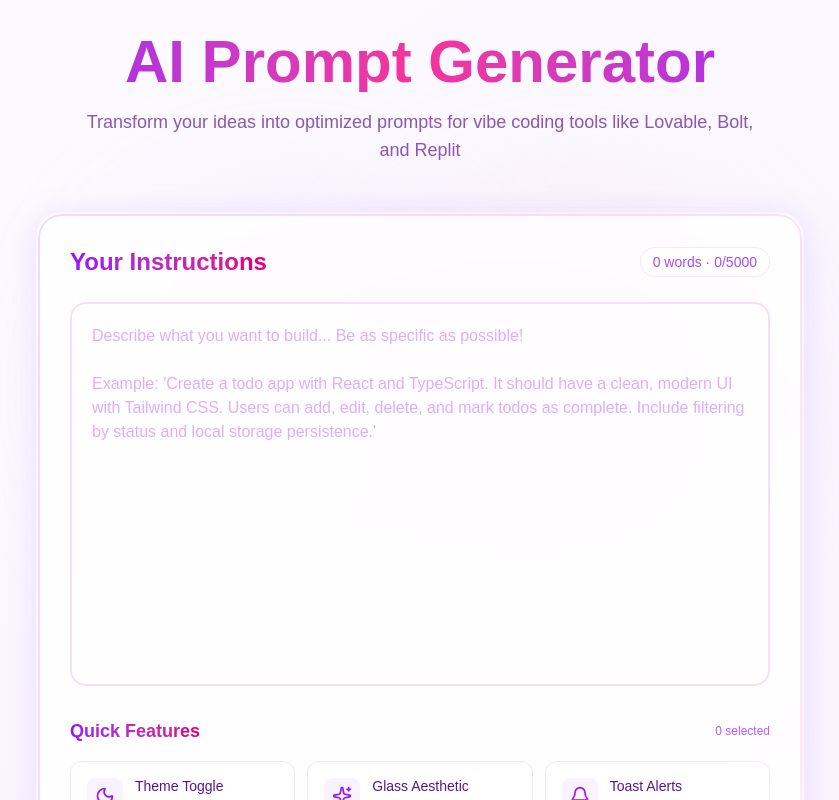
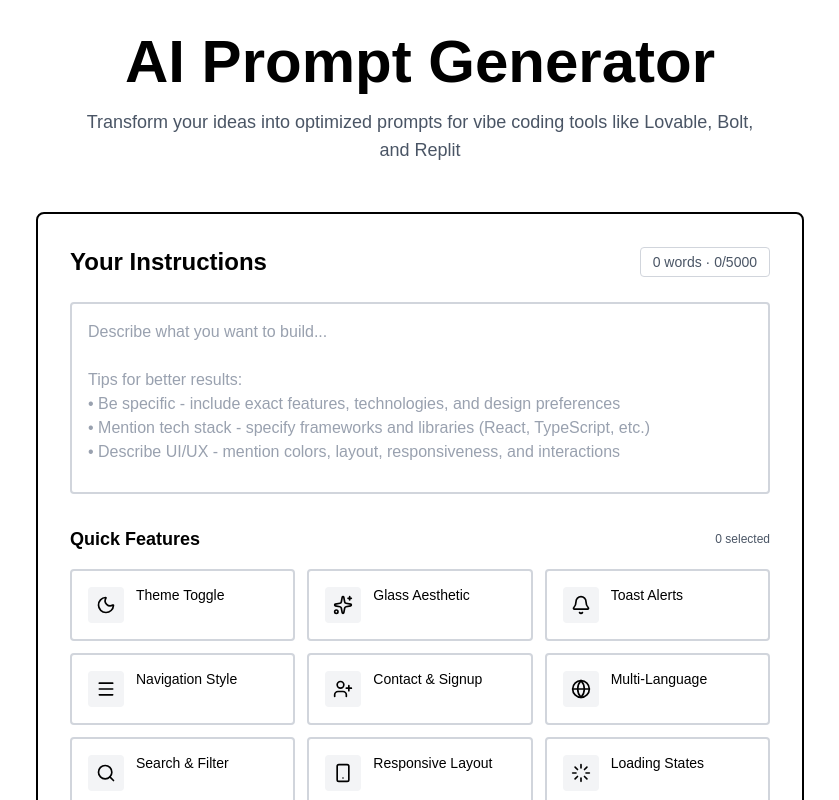
Before and after one commit to NIHAD779/prompt-generator, a Next.js app: page / in a window 1280 px wide. Shown: the top 800 px of the page, without its empty margins (220-1059 px from the left). Built offline with nearby package versions, Linux system fonts and the light colour scheme.

Commit message:
simplified ui

```diff
--- a/app/components/FeatureTags.tsx
+++ b/app/components/FeatureTags.tsx
@@ -39,12 +39,12 @@ export default function FeatureTags({
   onToggleFeature,
 }: FeatureTagsProps) {
   return (
-    <div className="mt-6 animate-fade-in">
+    <div className="mt-6">
       <div className="flex items-center justify-between mb-4">
-        <h3 className="text-lg font-semibold bg-linear-to-r from-purple-600 to-pink-600 bg-clip-text text-transparent">
+        <h3 className="text-lg font-semibold text-black">
           Quick Features
         </h3>
-        <span className="text-xs text-purple-600/70">
+        <span className="text-xs text-gray-600">
           {selectedFeatures.length} selected
         </span>
       </div>
@@ -59,25 +59,24 @@ export default function FeatureTags({
               key={feature.id}
               onClick={() => onToggleFeature(feature.id)}
               className={`
-                relative group p-4 rounded-xl transition-all duration-300 text-left
+                p-4 rounded border-2 text-left
                 ${
                   isSelected
-                    ? 'bg-gradient-to-r from-purple-500 to-pink-500 text-white shadow-lg shadow-purple-500/30'
-                    : 'glass border-2 border-purple-300/40 text-purple-900 hover:border-purple-400/60'
+                    ? 'bg-black text-white border-black'
+                    : 'bg-white text-black border-gray-300 hover:border-black'
                 }
-                hover:scale-105 active:scale-95
               `}
               title={feature.description}
             >
               <div className="flex items-start gap-3">
                 <div className={`
-                  flex-shrink-0 p-2 rounded-lg transition-colors
-                  ${isSelected ? 'bg-white/20' : 'bg-purple-100/50'}
+                  flex-shrink-0 p-2 rounded
+                  ${isSelected ? 'bg-white/20' : 'bg-gray-100'}
                 `}>
                   {IconComponent && (
                     <IconComponent
                       size={20}
-                      className={isSelected ? 'text-white' : 'text-purple-600'}
+                      className={isSelected ? 'text-white' : 'text-black'}
                     />
                   )}
                 </div>
@@ -86,12 +85,6 @@ export default function FeatureTags({
                   <div className="font-medium text-sm leading-tight">
                     {feature.name}
                   </div>
-                  {/* Show description on hover for unselected items */}
-                  {!isSelected && (
-                    <div className="text-xs text-purple-600/70 mt-1 opacity-0 group-hover:opacity-100 transition-opacity">
-                      {feature.description}
-                    </div>
-                  )}
                 </div>
 
                 {/* Checkmark for selected items */}
@@ -107,7 +100,7 @@ export default function FeatureTags({
       </div>
 
       {/* Helper text */}
-      <p className="text-xs text-purple-600/60 mt-3 text-center">
+      <p className="text-xs text-gray-500 mt-3 text-center">
         Select features to automatically add them to your prompt
       </p>
     </div>
--- a/app/globals.css
+++ b/app/globals.css
@@ -1,14 +1,8 @@
 @import "tailwindcss";
 
 :root {
-  --background: #fafafa;
-  --foreground: #1a1a2e;
-  --purple-light: #e9d5ff;
-  --purple-medium: #c084fc;
-  --purple-dark: #9333ea;
-  --pink-light: #fce7f3;
-  --pink-medium: #f9a8d4;
-  --lavender: #f3e8ff;
+  --background: #ffffff;
+  --foreground: #000000;
 }
 
 @theme inline {
@@ -25,211 +19,6 @@ body {
   overflow-x: hidden;
 }
 
-/* Animated Gradient Background */
-@keyframes gradient-shift {
-  0% {
-    background-position: 0% 50%;
-  }
-  50% {
-    background-position: 100% 50%;
-  }
-  100% {
-    background-position: 0% 50%;
-  }
-}
-
-@keyframes float {
-  0%, 100% {
-    transform: translateY(0px) translateX(0px);
-  }
-  33% {
-    transform: translateY(-20px) translateX(10px);
-  }
-  66% {
-    transform: translateY(10px) translateX(-10px);
-  }
-}
-
-@keyframes float-delayed {
-  0%, 100% {
-    transform: translateY(0px) translateX(0px);
-  }
-  33% {
-    transform: translateY(15px) translateX(-15px);
-  }
-  66% {
-    transform: translateY(-10px) translateX(15px);
-  }
-}
-
-@keyframes glow-pulse {
-  0%, 100% {
-    box-shadow: 0 0 20px rgba(167, 139, 250, 0.3), 0 0 40px rgba(192, 132, 252, 0.2);
-  }
-  50% {
-    box-shadow: 0 0 30px rgba(167, 139, 250, 0.5), 0 0 60px rgba(192, 132, 252, 0.3);
-  }
-}
-
-@keyframes fade-in {
-  from {
-    opacity: 0;
-    transform: translateY(20px);
-  }
-  to {
-    opacity: 1;
-    transform: translateY(0);
-  }
-}
-
-@keyframes slide-up {
-  from {
-    opacity: 0;
-    transform: translateY(30px);
-  }
-  to {
-    opacity: 1;
-    transform: translateY(0);
-  }
-}
-
-@keyframes scale-in {
-  from {
-    opacity: 0;
-    transform: scale(0.95);
-  }
-  to {
-    opacity: 1;
-    transform: scale(1);
-  }
-}
-
-@keyframes shimmer {
-  0% {
-    background-position: -1000px 0;
-  }
-  100% {
-    background-position: 1000px 0;
-  }
-}
-
-@keyframes shimmer-border {
-  0% {
-    background-position: 0% 50%;
-  }
-  50% {
-    background-position: 100% 50%;
-  }
-  100% {
-    background-position: 0% 50%;
-  }
-}
-
-@keyframes shine-sweep {
-  0% {
-    transform: translateX(-100%) rotate(45deg);
-  }
-  100% {
-    transform: translateX(400%) rotate(45deg);
-  }
-}
-
-/* Custom Utility Classes */
-.animate-gradient {
-  background-size: 200% 200%;
-  animation: gradient-shift 8s ease infinite;
-}
-
-.animate-float {
-  animation: float 6s ease-in-out infinite;
-}
-
-.animate-float-delayed {
-  animation: float-delayed 8s ease-in-out infinite;
-}
-
-.animate-glow-pulse {
-  animation: glow-pulse 3s ease-in-out infinite;
-}
-
-.animate-fade-in {
-  animation: fade-in 0.6s ease-out forwards;
-}
-
-.animate-slide-up {
-  animation: slide-up 0.8s ease-out forwards;
-}
-
-.animate-scale-in {
-  animation: scale-in 0.5s ease-out forwards;
-}
-
-/* Glassmorphism */
-.glass {
-  background: rgba(255, 255, 255, 0.7);
-  backdrop-filter: blur(20px);
-  border: 1px solid rgba(192, 132, 252, 0.2);
-}
-
-.glass-light {
-  background: rgba(255, 255, 255, 0.8);
-  backdrop-filter: blur(20px);
-  border: 2px solid transparent;
-  background-clip: padding-box;
-  position: relative;
-}
-
-.glass-light::before {
-  content: '';
-  position: absolute;
-  inset: 0;
-  border-radius: inherit;
-  padding: 2px;
-  background: linear-gradient(135deg, #e9d5ff, #fce7f3, #e9d5ff);
-  background-size: 200% 200%;
-  -webkit-mask: linear-gradient(#fff 0 0) content-box, linear-gradient(#fff 0 0);
-  -webkit-mask-composite: xor;
-  mask-composite: exclude;
-  animation: shimmer-border 3s ease infinite;
-  pointer-events: none;
-}
-
-/* Glow Effects */
-.glow-purple-light {
-  box-shadow: 0 10px 40px rgba(192, 132, 252, 0.15), 0 0 20px rgba(233, 213, 255, 0.3);
-}
-
-.glow-pink-light {
-  box-shadow: 0 10px 40px rgba(249, 168, 212, 0.15), 0 0 20px rgba(252, 231, 243, 0.3);
-}
-
-.glow-hover-light:hover {
-  box-shadow: 0 15px 50px rgba(192, 132, 252, 0.25), 0 0 30px rgba(233, 213, 255, 0.4);
-  transition: box-shadow 0.3s ease;
-}
-
-/* Shine Effect */
-.shine-effect {
-  position: relative;
-  overflow: hidden;
-}
-
-.shine-effect::after {
-  content: '';
-  position: absolute;
-  top: -50%;
-  left: -50%;
-  width: 40%;
-  height: 200%;
-  background: linear-gradient(
-    90deg,
-    transparent,
-    rgba(255, 255, 255, 0.5),
-    transparent
-  );
-  animation: shine-sweep 3s ease-in-out infinite;
-}
-
 /* Custom Scrollbar */
 ::-webkit-scrollbar {
   width: 8px;
@@ -237,23 +26,14 @@ body {
 }
 
 ::-webkit-scrollbar-track {
-  background: rgba(10, 10, 15, 0.5);
+  background: #f5f5f5;
 }
 
 ::-webkit-scrollbar-thumb {
-  background: linear-gradient(to bottom, #a78bfa, #c084fc);
+  background: #000000;
   border-radius: 4px;
 }
 
 ::-webkit-scrollbar-thumb:hover {
-  background: linear-gradient(to bottom, #c084fc, #e879f9);
+  background: #333333;
 }
-
-/* Smooth Transitions */
-.transition-smooth {
-  transition: all 0.3s cubic-bezier(0.4, 0, 0.2, 1);
-}
-
-.transition-bounce {
-  transition: all 0.4s cubic-bezier(0.68, -0.55, 0.265, 1.55);
-}
--- a/app/page.tsx
+++ b/app/page.tsx
@@ -3,6 +3,7 @@
 import { useState } from 'react';
 import type { GeneratePromptResponse } from '@/lib/types';
 import FeatureTags from './components/FeatureTags';
+import ReactMarkdown from 'react-markdown';
 
 export default function Home() {
   const [userInstructions, setUserInstructions] = useState('');
@@ -71,28 +72,25 @@ export default function Home() {
     }
   };
 
+  const handleReset = () => {
+    setGeneratedPrompt('');
+    setCopySuccess(false);
+    setSelectedFeatures([]);
+    setUserInstructions('');
+  };
+
   const wordCount = userInstructions.trim().split(/\s+/).filter(Boolean).length;
   const charCount = userInstructions.length;
 
   return (
-    <div className="min-h-screen relative overflow-hidden">
-      {/* Animated Background */}
-      <div className="fixed inset-0 bg-linear-to-br from-white via-purple-50 to-pink-50 animate-gradient"></div>
-
-      {/* Floating Orbs */}
-      <div className="fixed inset-0 overflow-hidden pointer-events-none">
-        <div className="absolute top-1/4 left-1/4 w-96 h-96 bg-purple-200/30 rounded-full blur-3xl animate-float"></div>
-        <div className="absolute bottom-1/4 right-1/4 w-96 h-96 bg-pink-200/30 rounded-full blur-3xl animate-float-delayed"></div>
-        <div className="absolute top-1/2 right-1/3 w-64 h-64 bg-lavender-200/30 rounded-full blur-3xl animate-float" style={{animationDelay: '2s'}}></div>
-      </div>
-
-      <div className="container mx-auto px-4 py-8 max-w-4xl relative z-10">
+    <div className="min-h-screen bg-white">
+      <div className="container mx-auto px-4 py-8 max-w-4xl">
         {/* Header */}
-        <header className="text-center mb-12 animate-fade-in">
-          <h1 className="text-5xl md:text-6xl font-bold bg-linear-to-r from-purple-600 via-pink-500 to-purple-600 bg-clip-text text-transparent mb-4">
+        <header className="text-center mb-12">
+          <h1 className="text-5xl md:text-6xl font-bold text-black mb-4">
             AI Prompt Generator
           </h1>
-          <p className="text-base md:text-lg text-purple-900/70 max-w-2xl mx-auto">
+          <p className="text-base md:text-lg text-gray-600 max-w-2xl mx-auto">
             Transform your ideas into optimized prompts for vibe coding tools like Lovable, Bolt, and Replit
           </p>
         </header>
@@ -101,12 +99,12 @@ export default function Home() {
         <div className="max-w-3xl mx-auto">
           {/* State 1: Input Form (show when no prompt and not loading) */}
           {!isLoading && !generatedPrompt && (
-            <div className="glass-light rounded-3xl shadow-2xl p-8 glow-purple-light transition-smooth shine-effect animate-fade-in">
+            <div className="border-2 border-black rounded-lg p-8">
               <div className="flex justify-between items-center mb-6">
-                <h2 className="text-2xl font-semibold bg-linear-to-r from-purple-600 to-pink-600 bg-clip-text text-transparent">
+                <h2 className="text-2xl font-semibold text-black">
                   Your Instructions
                 </h2>
-                <div className="text-sm text-purple-700/70 px-3 py-1 rounded-full glass">
+                <div className="text-sm text-gray-600 px-3 py-1 border border-gray-300 rounded">
                   {wordCount} words · {charCount}/5000
                 </div>
               </div>
@@ -114,10 +112,13 @@ export default function Home() {
               <textarea
                 value={userInstructions}
                 onChange={(e) => setUserInstructions(e.target.value)}
-                placeholder="Describe what you want to build... Be as specific as possible!
+                placeholder="Describe what you want to build...
 
-Example: 'Create a todo app with React and TypeScript. It should have a clean, modern UI with Tailwind CSS. Users can add, edit, delete, and mark todos as complete. Include filtering by status and local storage persistence.'"
-                className="w-full h-96 p-5 rounded-2xl resize-none bg-white/50 border-2 border-purple-300/40 text-purple-900 placeholder-purple-400/60 focus:outline-none focus:border-purple-500/60 focus:ring-2 focus:ring-purple-300/50 transition-smooth"
+Tips for better results:
+• Be specific - include exact features, technologies, and design preferences
+• Mention tech stack - specify frameworks and libraries (React, TypeScript, etc.)
+• Describe UI/UX - mention colors, layout, responsiveness, and interactions"
+                className="w-full h-48 p-4 rounded border-2 border-gray-300 resize-none bg-white text-black placeholder-gray-400 focus:outline-none focus:border-black"
                 maxLength={5000}
               />
 
@@ -129,15 +130,13 @@ Example: 'Create a todo app with React and TypeScript. It should have a clean, m
               <button
                 onClick={handleGenerate}
                 disabled={isLoading || !userInstructions.trim()}
-                className="w-full mt-6 bg-linear-to-r from-purple-500 via-pink-500 to-purple-600 text-white font-semibold py-4 px-6 rounded-2xl disabled:opacity-40 disabled:cursor-not-allowed transition-smooth hover:scale-[1.02] hover:shadow-[0_20px_50px_rgba(192,132,252,0.4)] active:scale-[0.98] shine-effect"
+                className="w-full mt-6 bg-black text-white font-semibold py-4 px-6 rounded disabled:opacity-40 disabled:cursor-not-allowed hover:bg-gray-800"
               >
-                <span className="flex items-center justify-center gap-2">
-                  ✨ Generate Optimized Prompt
-                </span>
+                Generate Optimized Prompt
               </button>
 
               {error && (
-                <div className="mt-4 p-4 glass-light border-2 border-red-400/40 rounded-2xl text-red-700 animate-scale-in">
+                <div className="mt-4 p-4 border-2 border-red-500 rounded text-red-700">
                   {error}
                 </div>
               )}
@@ -146,25 +145,35 @@ Example: 'Create a todo app with React and TypeScript. It should have a clean, m
 
           {/* State 2: Loading (show when loading) */}
           {isLoading && (
-            <div className="glass-light rounded-3xl shadow-2xl p-8 glow-purple-light min-h-[600px] flex items-center justify-center animate-fade-in">
+            <div className="border-2 border-black rounded-lg p-8 min-h-[600px] flex items-center justify-center">
               <div className="text-center">
-                <div className="inline-block animate-spin rounded-full h-16 w-16 border-4 border-purple-500 border-t-transparent mb-6" style={{boxShadow: '0 0 30px rgba(192, 132, 252, 0.3)'}}></div>
-                <p className="text-xl text-purple-700 font-medium">Crafting your perfect prompt...</p>
-                <p className="text-sm text-purple-600/60 mt-2">This may take a few moments</p>
+                <div className="inline-block animate-spin rounded-full h-16 w-16 border-4 border-black border-t-transparent mb-6"></div>
+                <p className="text-xl text-black font-medium">Crafting your perfect prompt...</p>
+                <p className="text-sm text-gray-600 mt-2">This may take a few moments</p>
               </div>
             </div>
           )}
 
           {/* State 3: Result (show when prompt is generated) */}
           {!isLoading && generatedPrompt && (
-            <div className="glass-light rounded-3xl shadow-2xl p-8 glow-purple-light transition-smooth shine-effect animate-fade-in">
+            <div className="border-2 border-black rounded-lg p-8">
               <div className="flex justify-between items-center mb-6">
-                <h2 className="text-2xl font-semibold bg-linear-to-r from-purple-600 to-pink-600 bg-clip-text text-transparent">
+                <h2 className="text-2xl font-semibold text-black">
                   Generated Prompt
                 </h2>
+                <div className="flex gap-2">
+                  <button
+                    onClick={handleReset}
+                    className="flex items-center gap-2 px-4 py-2 bg-white hover:bg-gray-100 text-black border-2 border-black rounded text-sm font-medium"
+                  >
+                    <svg className="w-4 h-4" fill="none" stroke="currentColor" viewBox="0 0 24 24">
+                      <path strokeLinecap="round" strokeLinejoin="round" strokeWidth={2} d="M4 4v5h.582m15.356 2A8.001 8.001 0 004.582 9m0 0H9m11 11v-5h-.581m0 0a8.003 8.003 0 01-15.357-2m15.357 2H15" />
+                    </svg>
+                    Reset
+                  </button>
                   <button
                     onClick={handleCopyToClipboard}
-                  className="flex items-center gap-2 px-4 py-2 bg-linear-to-r from-green-500 to-emerald-600 hover:from-green-600 hover:to-emerald-700 text-white rounded-xl transition-smooth text-sm font-medium hover:scale-105 active:scale-95 shadow-lg hover:shadow-[0_10px_30px_rgba(74,222,128,0.3)]"
+                    className="flex items-center gap-2 px-4 py-2 bg-black hover:bg-gray-800 text-white rounded text-sm font-medium"
                   >
                     {copySuccess ? (
                       <>
@@ -183,11 +192,10 @@ Example: 'Create a todo app with React and TypeScript. It should have a clean, m
                     )}
                   </button>
                 </div>
+              </div>
 
-              <div className="bg-white/50 rounded-2xl p-5 min-h-[400px] max-h-[500px] overflow-y-auto border-2 border-purple-300/40">
-                <pre className="whitespace-pre-wrap text-sm text-purple-900 font-mono leading-relaxed">
-                  {generatedPrompt}
-                </pre>
+              <div className="bg-white rounded border-2 border-gray-300 p-5 min-h-[400px] max-h-[500px] overflow-y-auto prose prose-sm max-w-none">
+                <ReactMarkdown>{generatedPrompt}</ReactMarkdown>
               </div>
 
               <button
@@ -197,39 +205,12 @@ Example: 'Create a todo app with React and TypeScript. It should have a clean, m
                   setError('');
                   setSelectedFeatures([]);
                 }}
-                className="w-full mt-6 bg-linear-to-r from-purple-500 via-pink-500 to-purple-600 text-white font-semibold py-4 px-6 rounded-2xl transition-smooth hover:scale-[1.02] hover:shadow-[0_20px_50px_rgba(192,132,252,0.4)] active:scale-[0.98]"
+                className="w-full mt-6 bg-black text-white font-semibold py-4 px-6 rounded hover:bg-gray-800"
               >
-                ✨ Generate New Prompt
+                Generate New Prompt
               </button>
             </div>
           )}
-        </div>
-
-        {/* Info Section */}
-        <div className="mt-12 max-w-3xl mx-auto glass-light rounded-3xl shadow-2xl p-8 glow-purple-light shine-effect animate-slide-up" style={{animationDelay: '0.4s'}}>
-          <h3 className="text-xl font-semibold bg-linear-to-r from-purple-600 to-pink-600 bg-clip-text text-transparent mb-6">
-            💡 Tips for Better Results
-          </h3>
-          <div className="grid grid-cols-1 md:grid-cols-3 gap-6">
-            <div className="p-6 glass rounded-2xl transition-smooth hover:scale-105 glow-hover-light animate-fade-in" style={{animationDelay: '0.5s'}}>
-              <h4 className="font-semibold text-purple-700 mb-2">Be Specific</h4>
-              <p className="text-sm text-purple-600/80">
-                Include exact features, technologies, and design preferences you want
-              </p>
-            </div>
-            <div className="p-6 glass rounded-2xl transition-smooth hover:scale-105 glow-hover-light animate-fade-in" style={{animationDelay: '0.6s'}}>
-              <h4 className="font-semibold text-pink-700 mb-2">Mention Tech Stack</h4>
-              <p className="text-sm text-purple-600/80">
-                Specify frameworks, libraries, and tools (React, TypeScript, Tailwind, etc.)
-              </p>
-            </div>
-            <div className="p-6 glass rounded-2xl transition-smooth hover:scale-105 glow-hover-light animate-fade-in" style={{animationDelay: '0.7s'}}>
-              <h4 className="font-semibold text-purple-700 mb-2">Describe UI/UX</h4>
-              <p className="text-sm text-purple-600/80">
-                Mention colors, layout, responsiveness, and user interactions
-              </p>
-            </div>
-          </div>
         </div>
       </div>
     </div>
--- a/package.json
+++ b/package.json
@@ -13,7 +13,8 @@
     "next": "16.1.1",
     "openai": "^6.16.0",
     "react": "19.2.3",
-    "react-dom": "19.2.3"
+    "react-dom": "19.2.3",
+    "react-markdown": "^10.1.0"
   },
   "devDependencies": {
     "@tailwindcss/postcss": "^4",
```
Also changed, not shown: 1 other file (tests, documents, lock files or other folders). Lines whose indentation alone changed are shown as unchanged.
